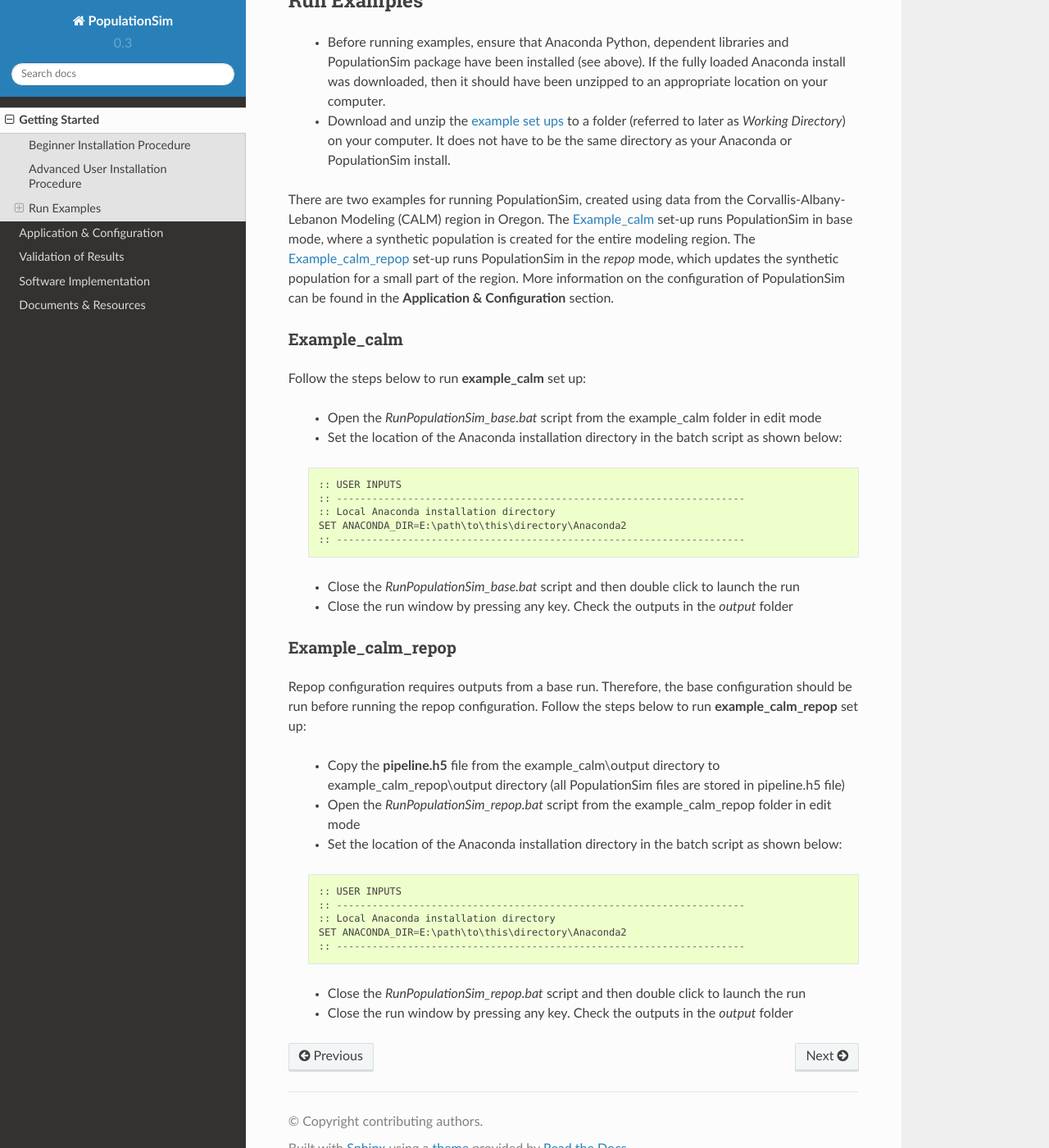
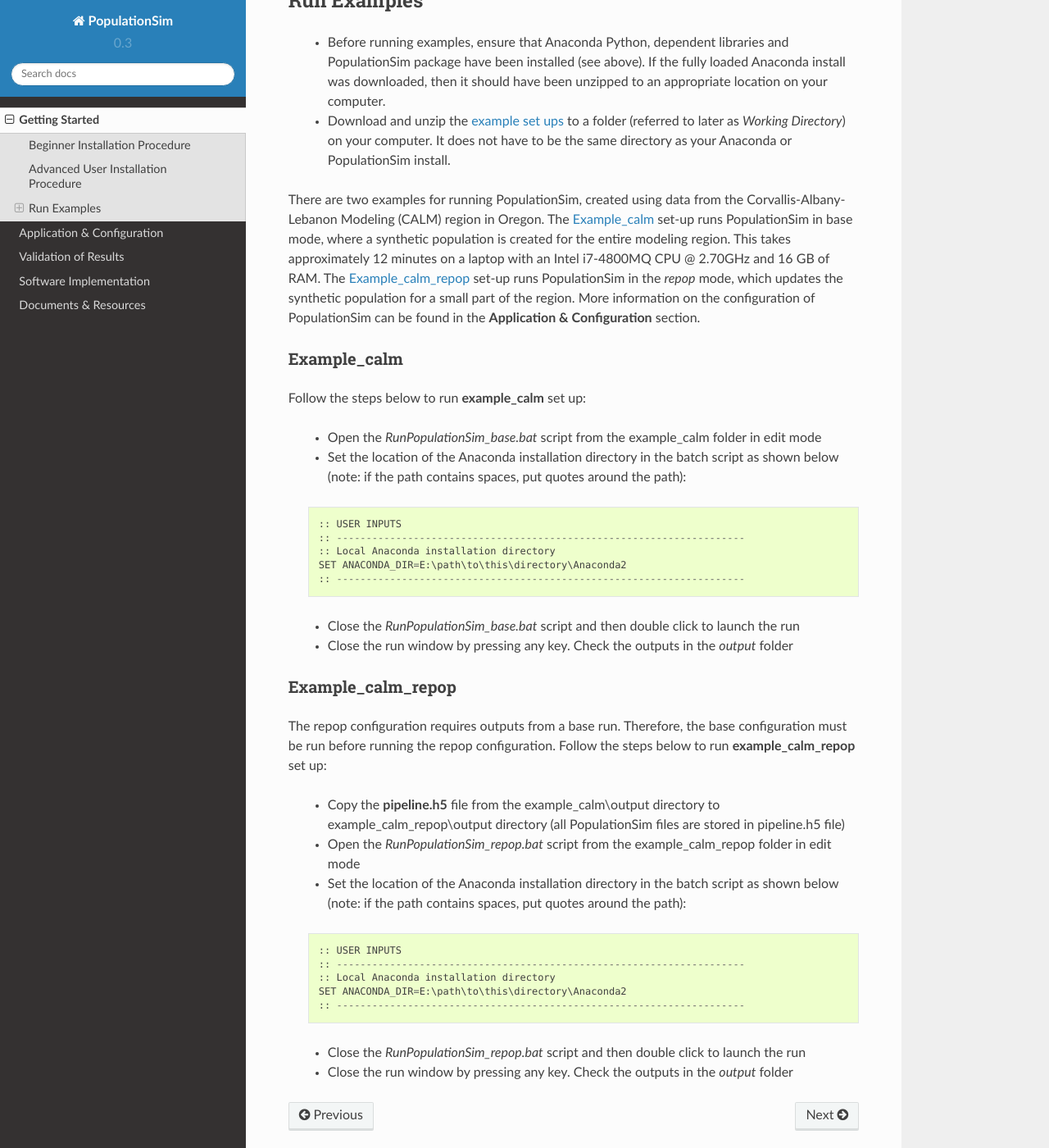
Before and after one commit to ActivitySim/populationsim, a Sphinx documentation site: the page built from docs/getting_started.rst, in a window 1280 px wide and 1400 px high, scrolled down 1945 px. Shown: the whole window at 82% size. Built offline with Sphinx 7.4.7 and the Read the Docs theme 2.0.0, drawn with Linux system fonts in a browser that asks for light colours.

Commit message:
Update getting_started.rst

```diff
--- a/docs/getting_started.rst
+++ b/docs/getting_started.rst
@@ -88,7 +88,7 @@
 
 	* Download and unzip the `example set ups <https://resourcesystemsgroupinc-my.sharepoint.com/personal/binny_paul_rsginc_com/_layouts/15/guestaccess.aspx?docid=1077e6f6ed2cb47508ea8d70c41ec007a&authkey=AUvhUAWry3L9KOlRpo5PbGI&expiration=2018-07-14T02%3A58%3A48.000Z&e=TEtaBv>`_ to a folder (referred to later as *Working Directory*) on your computer. It does not have to be the same directory as your Anaconda or PopulationSim install.
 
-There are two examples for running PopulationSim, created using data from the Corvallis-Albany-Lebanon Modeling (CALM) region in Oregon. The `Example_calm`_ set-up runs PopulationSim in base mode, where a synthetic population is created for the entire modeling region. The `Example_calm_repop`_ set-up runs PopulationSim in the *repop* mode, which updates the synthetic population for a small part of the region. More information on the configuration of PopulationSim can be found in the **Application & Configuration** section.
+There are two examples for running PopulationSim, created using data from the Corvallis-Albany-Lebanon Modeling (CALM) region in Oregon. The `Example_calm`_ set-up runs PopulationSim in base mode, where a synthetic population is created for the entire modeling region. This takes approximately 12 minutes on a laptop with an Intel i7-4800MQ CPU @ 2.70GHz and 16 GB of RAM. The `Example_calm_repop`_ set-up runs PopulationSim in the *repop* mode, which updates the synthetic population for a small part of the region. More information on the configuration of PopulationSim can be found in the **Application & Configuration** section.
 
 Example_calm
 ~~~~~~~~~~~~
@@ -96,7 +96,7 @@
 Follow the steps below to run **example_calm** set up:
 
   * Open the *RunPopulationSim_base.bat* script from the example_calm folder in edit mode
-  * Set the location of the Anaconda installation directory in the batch script as shown below:
+  * Set the location of the Anaconda installation directory in the batch script as shown below (note: if the path contains spaces, put quotes around the path):
 
   ::
 
@@ -112,11 +112,11 @@
 Example_calm_repop
 ~~~~~~~~~~~~~~~~~~
 
-Repop configuration requires outputs from a base run. Therefore, the base configuration should be run before running the repop configuration. Follow the steps below to run **example_calm_repop** set up:
+The repop configuration requires outputs from a base run. Therefore, the base configuration must be run before running the repop configuration. Follow the steps below to run **example_calm_repop** set up:
 
   * Copy the **pipeline.h5** file from the example_calm\\output directory to example_calm_repop\\output directory (all PopulationSim files are stored in pipeline.h5 file)
   * Open the *RunPopulationSim_repop.bat* script from the example_calm_repop folder in edit mode
-  * Set the location of the Anaconda installation directory in the batch script as shown below:
+  * Set the location of the Anaconda installation directory in the batch script as shown below (note: if the path contains spaces, put quotes around the path):
 
   ::
 
```
